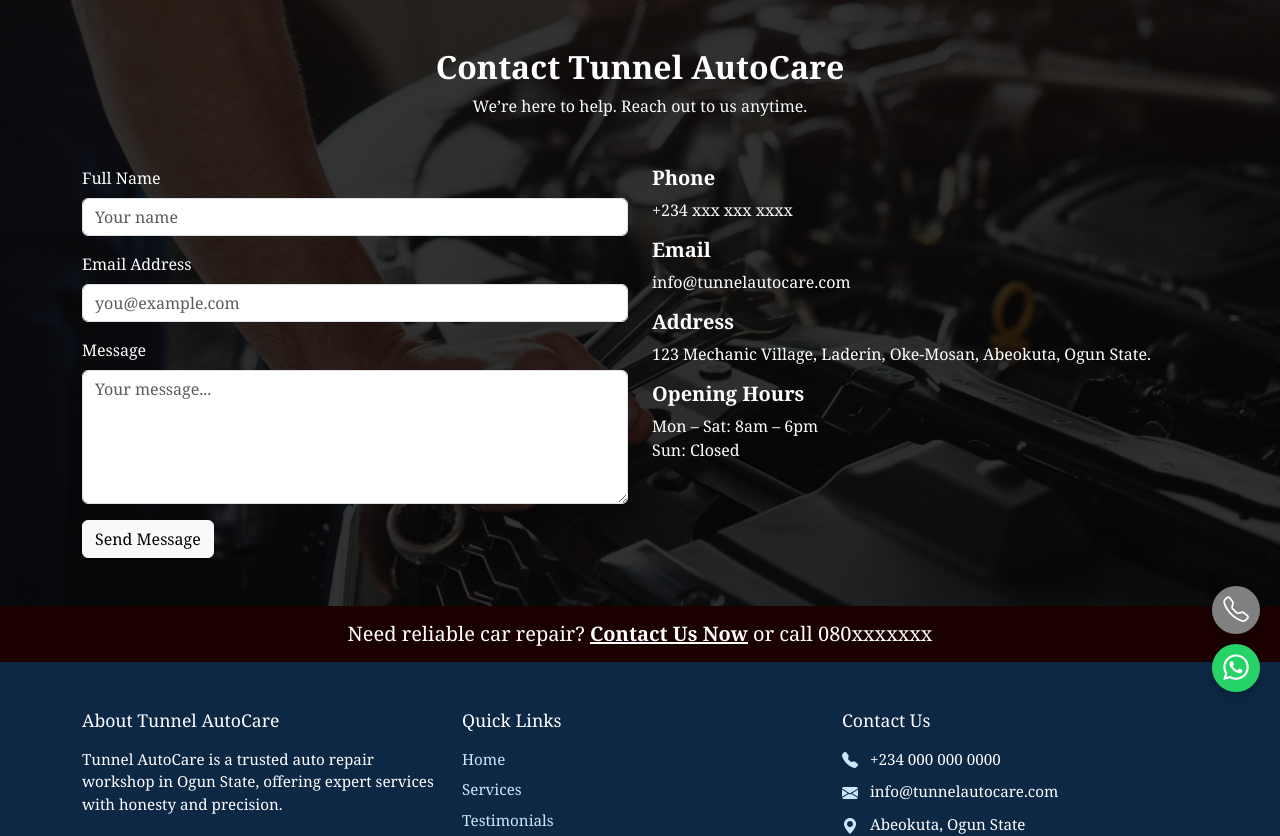
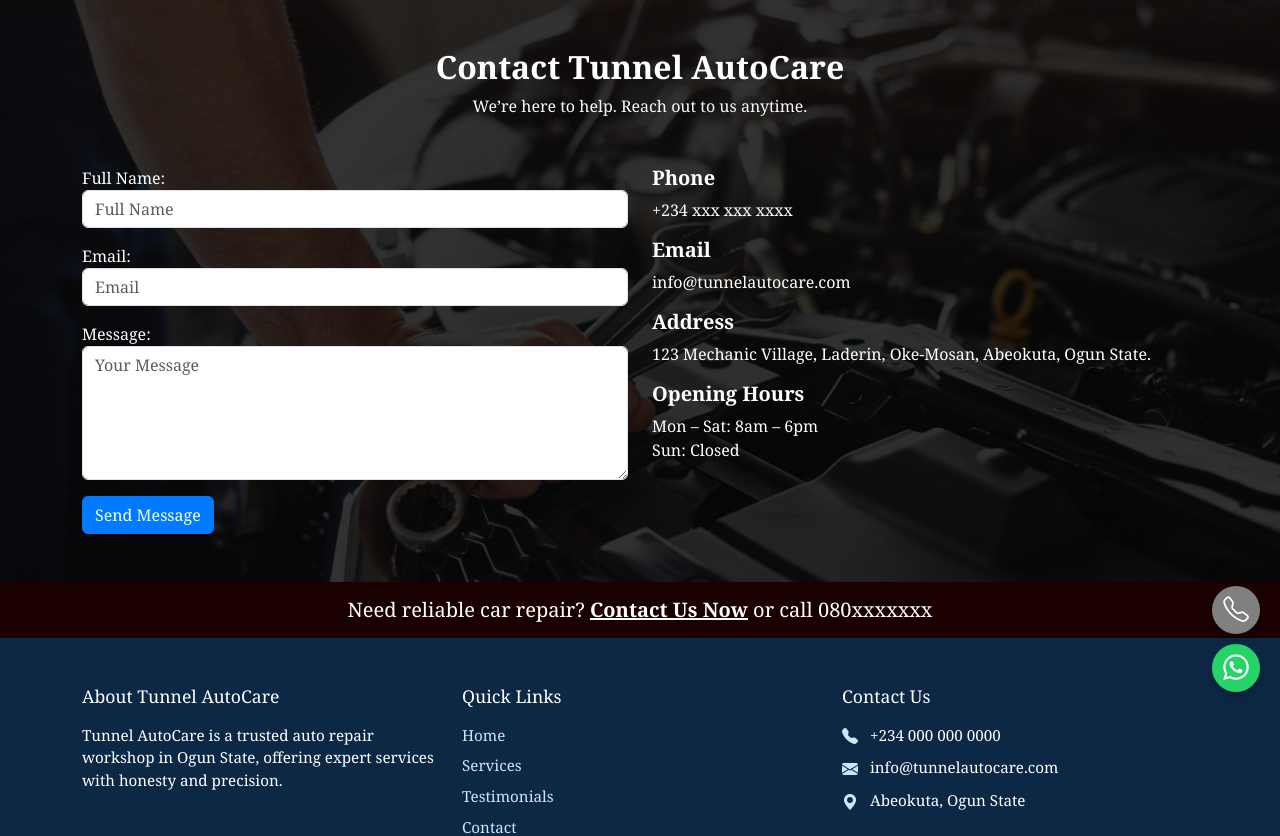
Before and after one commit to SamuelOluwayomi/tunnelautocare, a Django app: page /contact in a window 1280 px wide. Shown: the part 78-914 px from the top of the page. Run offline with Django 5.2, Linux system fonts and the light colour scheme; tables that the repository leaves empty hold one stand-in row (values such as "Sample post"); one stand-in notice (Sample message) is shown.

Commit message:
Updating contact messages

```diff
--- a/static/webpages/css/style.css
+++ b/static/webpages/css/style.css
@@ -419,6 +419,10 @@
   z-index: 2;
 }
 
+.alert {
+  transition: opacity 0.5s ease-in-out, transform 0.3s ease;
+}
+
 @media (max-width: 768px) {
     .carousel-caption h1 {
         font-size: 2rem;
--- a/webpages/admin.py
+++ b/webpages/admin.py
@@ -1,7 +1,13 @@
 from django.contrib import admin
 from .models import Service
+from .models import ContactMessage
 
 @admin.register(Service)
 class ServiceAdmin(admin.ModelAdmin):
     list_display = ['title', 'slug']
     prepopulated_fields = {'slug': ('title',)}
+
+@admin.register(ContactMessage)
+class ContactMessageAdmin(admin.ModelAdmin):
+    list_display = ('name', 'email', 'created_at')
+    search_fields = ('name', 'email')
--- /dev/null
+++ b/webpages/forms.py
@@ -0,0 +1,12 @@
+from django import forms
+from .models import ContactMessage
+
+class ContactForm(forms.ModelForm):
+    class Meta:
+        model = ContactMessage
+        fields = ['name', 'email', 'message']
+        widgets = {
+            'name': forms.TextInput(attrs={'class': 'form-control', 'placeholder': 'Full Name'}),
+            'email': forms.EmailInput(attrs={'class': 'form-control', 'placeholder': 'Email'}),
+            'message': forms.Textarea(attrs={'class': 'form-control', 'placeholder': 'Your Message', 'rows': 5}),
+        }
--- a/webpages/models.py
+++ b/webpages/models.py
@@ -14,3 +14,12 @@
 
     def __str__(self):
         return self.title
+
+class ContactMessage(models.Model):
+    name = models.CharField("Full Name", max_length=100)
+    email = models.EmailField()
+    message = models.TextField()
+    created_at = models.DateTimeField(auto_now_add=True)
+
+    def __str__(self):
+        return f"{self.name} - {self.email}"
--- a/webpages/templates/webpages/contact.html
+++ b/webpages/templates/webpages/contact.html
@@ -14,22 +14,22 @@
     <div class="row">
       <!-- Contact Form -->
       <div class="col-md-6">
-        <form method="post" action="#">
+        <form method="POST" novalidate>
           {% csrf_token %}
-          <div class="mb-3">
-            <label for="name" class="form-label text-white">Full Name</label>
-            <input type="text" class="form-control" id="name" placeholder="Your name" required>
+          {{ form.as_p }}
+          <button type="submit" class="btn btn-primary">Send Message</button>
+        </form>
+
+        {% if messages %}
+          <div class="alert-container" style="position: fixed; top: 20px; right: 20px; z-index: 1050;">
+            {% for message in messages %}
+              <div class="alert alert-{{ message.tags }} alert-dismissible fade show shadow" role="alert">
+                {{ message }}
+                <button type="button" class="btn-close" data-bs-dismiss="alert" aria-label="Close"></button>
+              </div>
+            {% endfor %}
           </div>
-          <div class="mb-3">
-            <label for="email" class="form-label text-white">Email Address</label>
-            <input type="email" class="form-control" id="email" placeholder="you@example.com" required>
-          </div>
-          <div class="mb-3">
-            <label for="message" class="form-label text-white">Message</label>
-            <textarea class="form-control" id="message" rows="5" placeholder="Your message..." required></textarea>
-          </div>
-          <button type="submit" class="btn btn-light">Send Message</button>
-        </form>
+      {% endif %}
       </div>
 
       <!-- Contact Details -->
@@ -49,4 +49,16 @@
     </div>
   </div>
 </section>
+<script>
+  // Auto dismiss after 4 seconds
+  setTimeout(function () {
+    const alerts = document.querySelectorAll('.alert');
+    alerts.forEach(function(alert) {
+      // Bootstrap fade-out and dismiss
+      const fade = new bootstrap.Alert(alert);
+      fade.close();
+    });
+  }, 4000); // 4 seconds
+</script>
+
 {% endblock %}
--- a/webpages/urls.py
+++ b/webpages/urls.py
@@ -6,6 +6,6 @@
 urlpatterns = [
     path('', views.home, name="home"),
     path('services/<slug:slug>/', views.service_detail, name='service_detail'),
-    path('contact', views.contact_page, name="contact"),
+    path('contact', views.contact_view, name="contact"),
     path('services/', views.services_page, name='services'),
 ] + static(settings.MEDIA_URL, document_root=settings.MEDIA_ROOT)
--- a/webpages/views.py
+++ b/webpages/views.py
@@ -1,5 +1,7 @@
-from django.shortcuts import render, get_object_or_404
+from django.shortcuts import render, get_object_or_404, redirect
 from .models import Service
+from django.contrib import messages
+from .forms import ContactForm
 
 # Create your views here.
 def home(request):
@@ -8,54 +10,24 @@
 def services(request):
     return render(request,"webpages/services.html", {})
 
-# def service_detail(request, slug):
-#     services = {
-#         'engine-repair': {
-#             'title': 'Engine Repair',
-#             'description': 'We diagnose and repair all kinds of engine issues using modern diagnostic tools and years of expertise.',
-#             'image': 'webpages/images/image1.jpg'
-#         },
-#         'oil-change': {
-#             'title': 'Oil Change',
-#             'description': 'Protect your engine with our quality oil change service. We use premium lubricants to keep your vehicle running smoothly.',
-#             'image': 'webpages/images/image4.jpg'
-#         },
-#         'brake-service': {
-#             'title': 'Brake Service',
-#             'description': 'We inspect, replace, and maintain brake pads, discs, and fluids for safe driving.',
-#             'image': 'webpages/images/image3.jpg'
-#         },
-#         'wheel-alignment': {
-#             'title': 'Wheel Alignment',
-#             'description': 'Proper wheel alignment helps your tires last longer and improves fuel efficiency. We’ve got the tools to do it right.',
-#             'image': 'webpages/images/image5.jpg'
-#         },
-#         'battery-replacement': {
-#             'title': 'Battery Replacement',
-#             'description': 'Dead battery? We provide fast and reliable battery replacement services with testing.',
-#             'image': 'webpages/images/image6.jpg'
-#         },
-#         'ac-repair': {
-#             'title': 'Car AC Repair',
-#             'description': 'Stay cool. We diagnose and fix air conditioning issues to keep your ride comfortable.',
-#             'image': 'webpages/images/slide2.jpg'
-#         },
-#     }
-
-#     service = services.get(slug)
-#     if not service:
-#         return render(request, '404.html')
-
-#     return render(request, 'webpages/service_detail.html', {'service': service})
-
 def service_detail(request, slug):
     service = get_object_or_404(Service, slug=slug)
     return render(request, 'webpages/service_detail.html', {'service': service})
 
-def contact_page(request):
-    service_query = request.GET.get('service', '')
-    return render(request, 'webpages/contact.html', {'pre_filled_service': service_query})
-
 def services_page(request):
     services = Service.objects.all()
     return render(request, 'webpages/services.html', {'services': services})
+
+def contact_view(request):
+    if request.method == 'POST':
+        form = ContactForm(request.POST)
+        if form.is_valid():
+            form.save()
+            messages.success(request, 'Thank you! Your message has been received.')
+            return redirect('contact')
+        else:
+            messages.error(request, 'There was an error. Please check your input.')
+    else:
+        form = ContactForm()
+
+    return render(request, 'webpages/contact.html', {'form': form})
```
Also changed, not shown: webpages/migrations/0003_contactmessage.py (added), webpages/migrations/0004_remove_contactmessage_subject_and_more.py (added).
